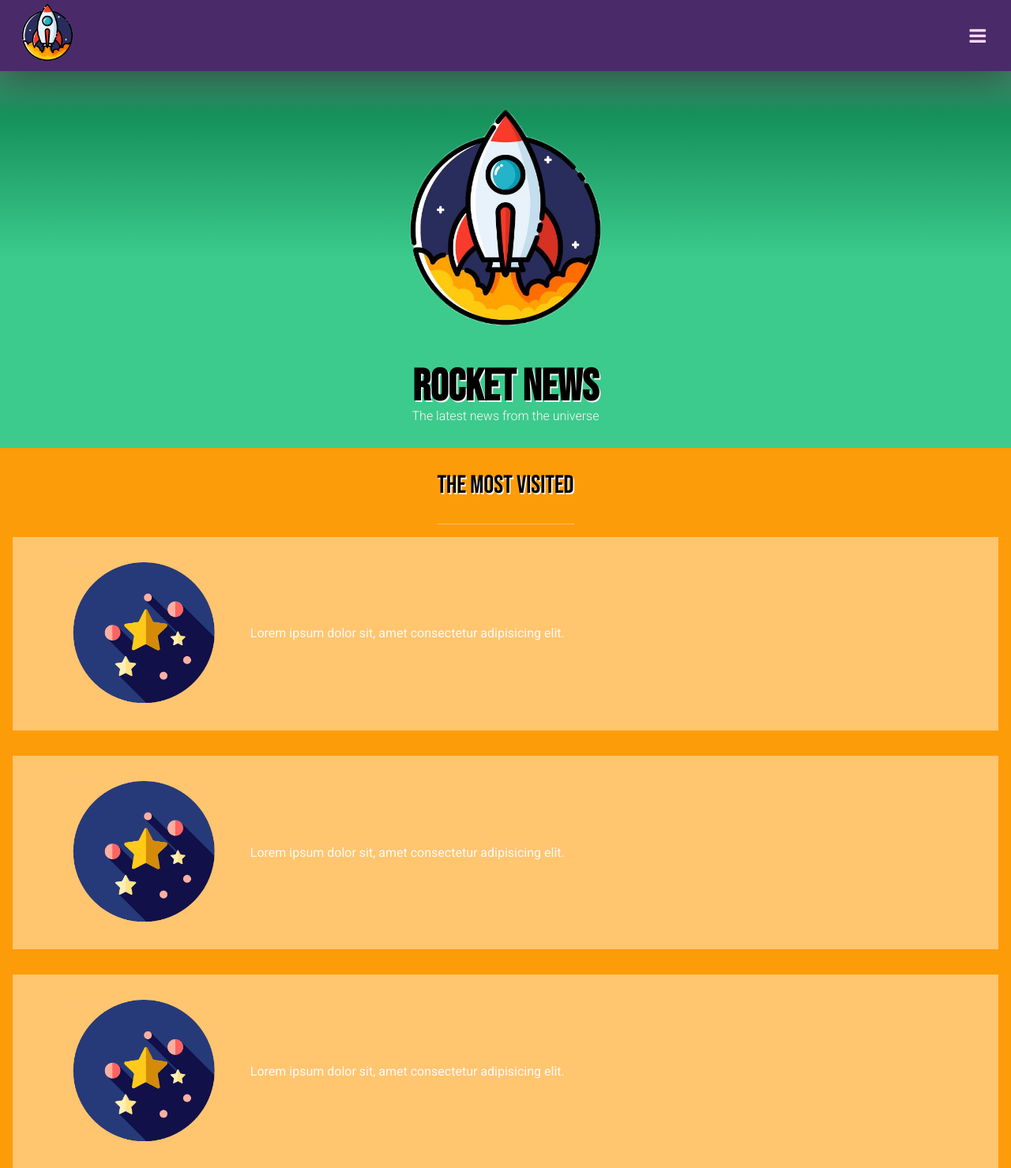
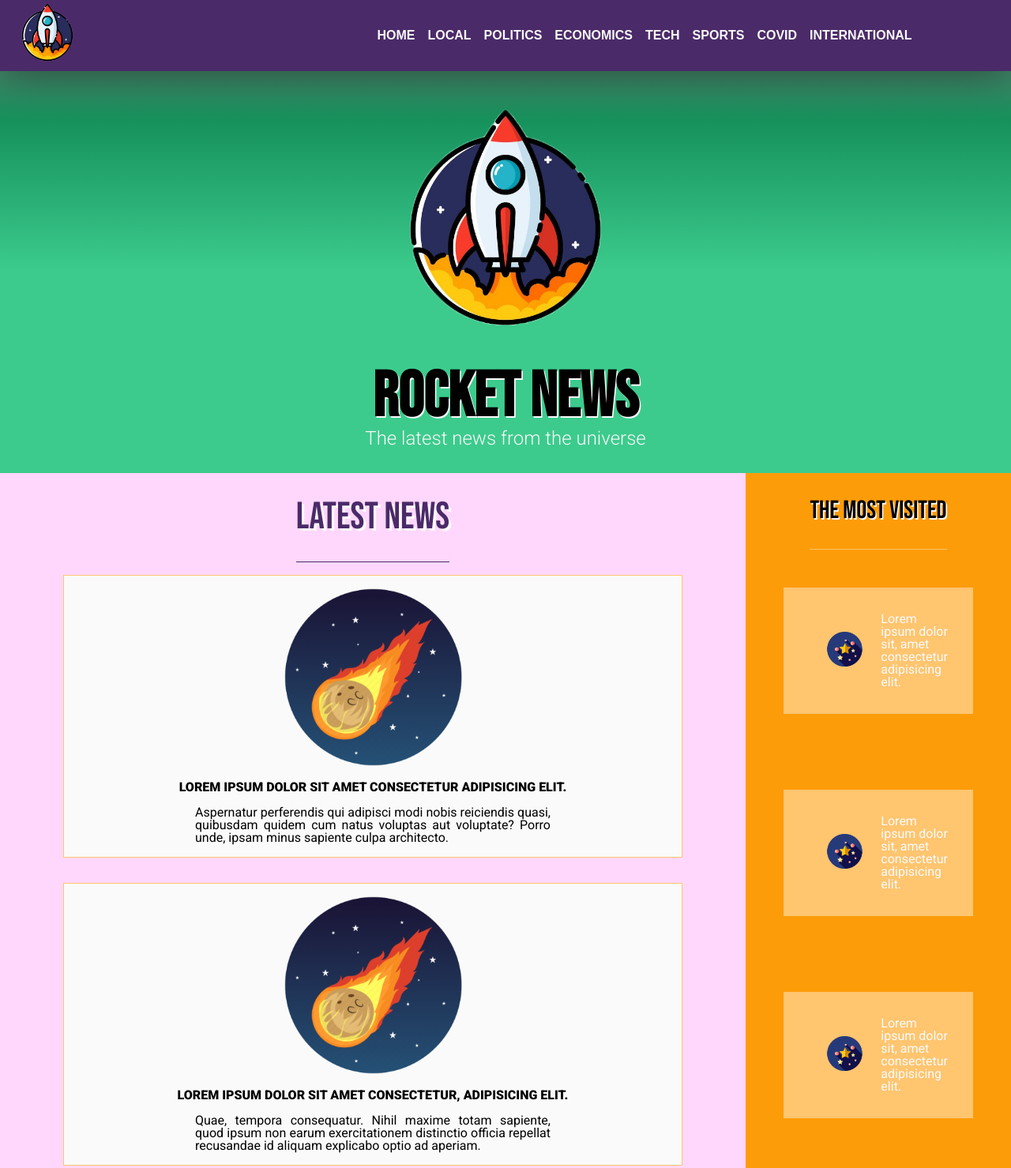
Before and after one commit to palomaquiroz/RocketNewsProject, a plain HTML site: page index.html in a window 1280 px wide. Shown: the top 1479 px of the page at 79% size. Drawn offline with Linux system fonts and the light colour scheme.

Commit message:
Add media query for desktop version styles

```diff
--- a/styles/index.css
+++ b/styles/index.css
@@ -26,11 +26,6 @@
 
 .menu {
     display: none;
-    /* display: flex;
-    justify-content: space-between;
-    flex-wrap: wrap;
-    width: 50%;
-    padding: 0rem 5rem; */
 }
 
 .icon {
@@ -42,19 +37,6 @@
 .icon:hover {
     color: var(--orange);
 }
-
-/*
-.menuButton {
-    text-decoration: none;
-    color: rgb(250, 250, 250);
-    font-family: Arial, Helvetica, sans-serif;
-    font-weight: bold;
-    text-transform: uppercase;
-}
-
-.menuButton:hover {
-    color: var(--orange);
-} */
 
 #rocketNewsHeader {
     display: flex;
@@ -253,3 +235,82 @@
     text-transform: uppercase;
     color: var(--lightviolet);
 }
+
+@media only screen and (min-width: 768px) {
+
+.menu {
+    display: flex;
+    justify-content: center;
+    flex-wrap: wrap;
+    width: 60%;
+    padding: 0rem 5rem;
+}
+
+.icon {
+    display: none;
+}
+
+.menuButton {
+    text-decoration: none;
+    color: rgb(250, 250, 250);
+    font-family: Arial, Helvetica, sans-serif;
+    font-weight: bold;
+    text-transform: uppercase;
+    margin: 0rem 0.5rem;
+}
+
+.menuButton:hover {
+    color: var(--orange);
+}
+
+#rocketNewsTitle h1 {
+    font-size: 5rem;
+}
+
+#rocketNewsTitle p {
+    font-size: 1.5rem;
+}
+
+#pageBody {
+    display: flex;
+}
+
+#mostVisited {
+    width: 30%;
+    order: 2;
+    justify-content: start;
+}
+
+.mostVisitedCard a {
+    margin: 3rem;
+}
+
+.mostVisitedCard a div {
+    width: 50%;
+}
+
+#mainContent {
+    order: 1;
+    width: 70%;
+    padding: 2rem 5rem;
+}
+
+#mainContent h2 {
+    font-size: 3rem;
+    text-shadow: 0.2rem 0.2rem rgb(250, 250, 250);
+}
+
+.latestCard div {
+    width: 30%;
+}
+
+.latestDescription {
+        width: 60%;
+        font-size: 1rem;
+}
+
+#rocketFooter h4 {
+    font-size: 2.5rem;
+}
+
+}
```
